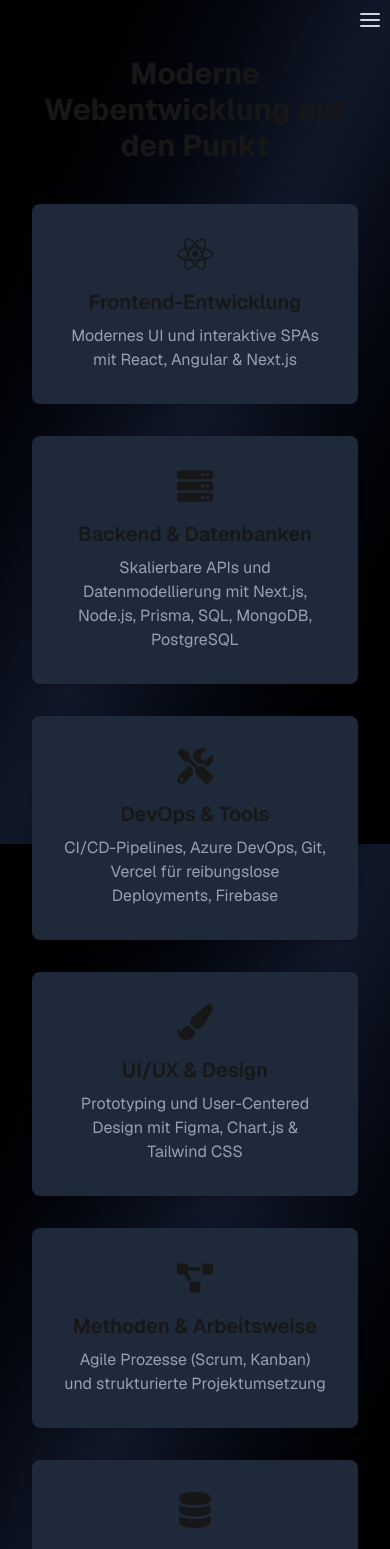
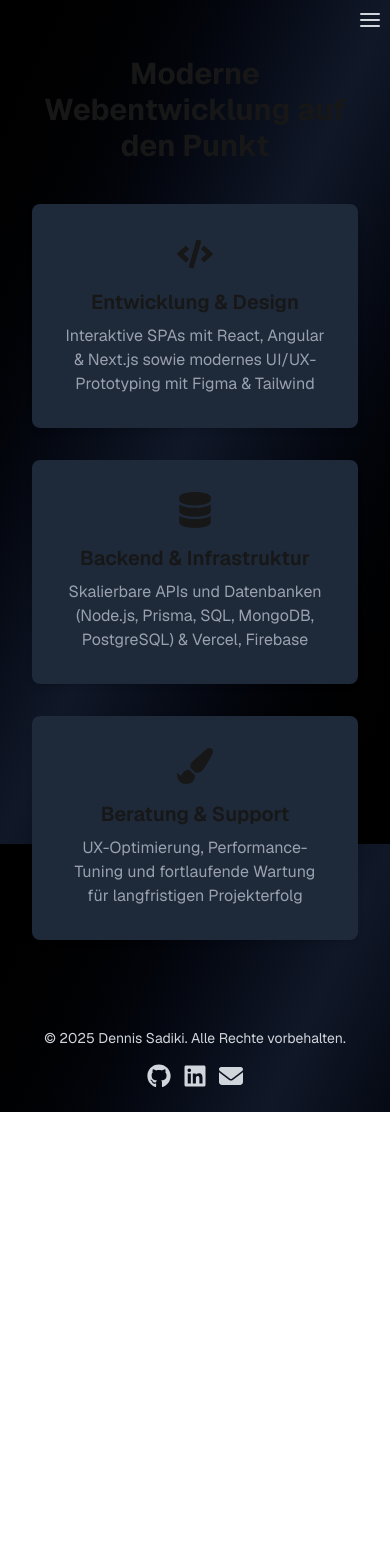
Before and after one commit to AchillesGit/portfolio, a Next.js app: page /leistungen in a window 390 px wide. Shown: the top 1549 px of the page. After the commit the page ends 1112 px from the top, so only its background shows below. Built offline with nearby package versions, Linux system fonts and the light colour scheme.

Commit message:
Refactor Footer, Hero, and Projekte components for improved content clarity, responsiveness, and consistency

```diff
--- a/app/components/footer.tsx
+++ b/app/components/footer.tsx
@@ -1,5 +1,5 @@
 import Link from "next/link";
-import { FaGithub, FaLinkedin, FaXing } from "react-icons/fa6";
+import { FaEnvelope, FaGithub, FaLinkedin } from "react-icons/fa6";
 
 export const Footer = () => {
   return (
@@ -28,13 +28,11 @@ export const Footer = () => {
           <FaLinkedin size={24} />
         </Link>
         <Link
-          href='https://www.xing.com/profile/dein-xing-profil'
-          aria-label='Xing'
-          target='_blank'
-          rel='noopener noreferrer'
+          href='/kontakt'
+          aria-label='Kontakt'
           className='hover:text-white transition-colors'
         >
-          <FaXing size={24} />
+          <FaEnvelope size={24} />
         </Link>
       </div>
     </footer>
--- a/app/components/hero.tsx
+++ b/app/components/hero.tsx
@@ -2,7 +2,7 @@ import { AvailabilityBadge } from "./availabilityBadge";
 
 export function Hero() {
   return (
-    <section className='pt-10 px-8 md:pt-34 md:pb-30 w-10/12 md:px-20'>
+    <section className='pt-10 px-8 md:pt-34 md:pb-30 md:w-8/12 w-full md:px-20'>
       <div className='container mx-auto'>
         <div className='mb-4 md:mb-10'>
           <AvailabilityBadge />
@@ -11,7 +11,7 @@ export function Hero() {
           Moderne Fullstack-Lösungen für dein Business
         </h1>
         <p className='text-xl md:text-2xl mb-8 text-gray-400'>
-          Ich bin Dennis, Webentwickler mit Leidenschaft für smarte Dashboards
+          Ich bin Dennis: Webentwickler mit Leidenschaft für smarte Dashboards
           und nutzerzentrierte Business-Tools.
         </p>
       </div>
--- a/app/leistungen/page.tsx
+++ b/app/leistungen/page.tsx
@@ -1,48 +1,24 @@
 import React from "react";
-import {
-  FaReact,
-  FaServer,
-  FaTools,
-  FaPaintBrush,
-  FaProjectDiagram,
-  FaDatabase,
-} from "react-icons/fa";
+import { FaPaintBrush, FaDatabase, FaCode } from "react-icons/fa";
 
 const services = [
   {
-    icon: <FaReact />,
-    title: "Frontend-Entwicklung",
+    icon: <FaCode />,
+    title: "Entwicklung & Design",
     description:
-      "Modernes UI und interaktive SPAs mit React, Angular & Next.js",
+      "Interaktive SPAs mit React, Angular & Next.js sowie modernes UI/UX-Prototyping mit Figma & Tailwind",
   },
   {
-    icon: <FaServer />,
-    title: "Backend & Datenbanken",
+    icon: <FaDatabase />,
+    title: "Backend & Infrastruktur",
     description:
-      "Skalierbare APIs und Datenmodellierung mit Next.js, Node.js, Prisma, SQL, MongoDB, PostgreSQL",
-  },
-  {
-    icon: <FaTools />,
-    title: "DevOps & Tools",
-    description:
-      "CI/CD-Pipelines, Azure DevOps, Git, Vercel für reibungslose Deployments, Firebase",
+      "Skalierbare APIs und Datenbanken (Node.js, Prisma, SQL, MongoDB, PostgreSQL) & Vercel, Firebase",
   },
   {
     icon: <FaPaintBrush />,
-    title: "UI/UX & Design",
+    title: "Beratung & Support",
     description:
-      "Prototyping und User-Centered Design mit Figma, Chart.js & Tailwind CSS",
-  },
-  {
-    icon: <FaProjectDiagram />,
-    title: "Methoden & Arbeitsweise",
-    description:
-      "Agile Prozesse (Scrum, Kanban) und strukturierte Projektumsetzung",
-  },
-  {
-    icon: <FaDatabase />,
-    title: "Allgemeine Kenntnisse",
-    description: "C#, .NET, Entity Framework, Java und SEO-Optimierung",
+      "UX-Optimierung, Performance-Tuning und fortlaufende Wartung für langfristigen Projekterfolg",
   },
 ];
 
--- a/app/profil/page.tsx
+++ b/app/profil/page.tsx
@@ -52,9 +52,10 @@ export default function About() {
 
           {/* Bio */}
           <p className='text-lg'>
-            Hi, ich bin Dennis Sadiki, 28 Jahre alt, Webentwickler mit B.Sc in
-            Wirtschaftsinformatik. Seit fünf Jahren baue ich Webanwendungen –
-            heute vor allem mit React, Next.js und dem T3-Stack.
+            Hi, <br />
+            ich bin Dennis Sadiki, Webentwickler mit B.Sc in
+            Wirtschaftsinformatik und seit fünf Jahren baue ich Webanwendungen.
+            Heute vor allem mit React, Next.js sowie dem T3-Stack.
           </p>
 
           <p className='text-lg'>
@@ -82,7 +83,7 @@ export default function About() {
           <p className='text-lg'>
             Und wenn der Laptop mal zu bleibt, findest du mich meistens beim
             Sport – ob im Gym oder auf dem Fahrrad. Bewegung ist für mich der
-            beste Ausgleich zum Coden.
+            schönste Ausgleich zum Coden.
           </p>
         </div>
       </div>
--- a/app/projekte/page.tsx
+++ b/app/projekte/page.tsx
@@ -7,7 +7,7 @@ export default function Projekte() {
       <section className='p-8 rounded-2xl max-w-3xl mx-auto'>
         <div className='flex flex-col md:flex-row justify-between items-start md:items-center'>
           <div>
-            <h2 className='text-3xl font-bold'>Advoservice Portal</h2>
+            <h2 className='text-3xl font-bold'>Advoservice: Portal</h2>
             <p className='text-blue-400 mt-1'>Frontend-Experte & UX-Designer</p>
           </div>
           <p className='text-gray-400 mt-4 md:mt-0'>Jan 2025 – laufend</p>
@@ -40,14 +40,14 @@ export default function Projekte() {
           </li>
           <li>
             Architektur und Umsetzung des Frontends mit React, Context API,
-            Tailwind & DevExtreme.
+            Tailwind und DevExtreme.
           </li>
           <li>
             Migration zweier komplexer Legacy-Systeme als moderne SPAs mit
             Self-Service Features.
           </li>
           <li>
-            Einführung von Rollen-/Rechtemanagement & Beitrag zur
+            Einführung von Rollen-/Rechtemanagement und Beitrag zur
             Backend-Optimierung.
           </li>
           <li>
@@ -71,7 +71,7 @@ export default function Projekte() {
       <section className='p-8 rounded-2xl max-w-3xl mx-auto'>
         <div className='flex flex-col md:flex-row justify-between items-start md:items-center'>
           <div>
-            <h2 className='text-3xl font-bold'>KPMG – Internes GPT-Portal</h2>
+            <h2 className='text-3xl font-bold'>KPMG: Internes GPT-Portal</h2>
             <p className='text-blue-400 mt-1'>Frontend Experte (Angular)</p>
           </div>
           <p className='text-gray-400 mt-4 md:mt-0'>Feb – Dez 2024</p>
@@ -102,7 +102,7 @@ export default function Projekte() {
           </li>
           <li>
             Komplette Neuentwicklung der Frontend-Architektur inkl. sauberes
-            State Management & modulare Komponentenstruktur.
+            State Management und modulare Komponentenstruktur.
           </li>
           <li>
             Umsetzung einer modernen, konsistenten UI gemäß Corporate Design in
@@ -110,10 +110,10 @@ export default function Projekte() {
           </li>
           <li>
             Integration von Funktionen wie Dokumenten-Upload, konfigurierbare
-            GPT-Logik & eingebettetem PDF-Viewer.
+            GPT-Logik und eingebettetem PDF-Viewer.
           </li>
           <li>
-            Internationale Zusammenarbeit mit Entwicklerteam aus Bulgarien &
+            Internationale Zusammenarbeit mit Entwicklerteam aus Bulgarien und
             tägliche Abstimmung im Scrum-Prozess (Englisch).
           </li>
         </ul>
@@ -134,7 +134,7 @@ export default function Projekte() {
       <section className='p-8 rounded-2xl max-w-3xl mx-auto'>
         <div className='flex flex-col md:flex-row justify-between items-start md:items-center'>
           <div>
-            <h2 className='text-3xl font-bold'>KPMG – Event-Dashboard</h2>
+            <h2 className='text-3xl font-bold'>KPMG: Event-Dashboard</h2>
             <p className='text-blue-400 mt-1'>Frontend Entwickler (Angular)</p>
           </div>
           <p className='text-gray-400 mt-4 md:mt-0'>Sep 2023 – Jan 2024</p>
@@ -177,7 +177,7 @@ export default function Projekte() {
           </li>
           <li>
             Enge Zusammenarbeit mit Stakeholdern im Rahmen eines initialen
-            Anforderungsworkshops & wöchentlicher Abstimmungen (Scrum).
+            Anforderungsworkshops und wöchentlicher Abstimmungen (Scrum).
           </li>
         </ul>
 
@@ -197,7 +197,7 @@ export default function Projekte() {
         <div className='flex flex-col md:flex-row justify-between items-start md:items-center'>
           <div>
             <h2 className='text-3xl font-bold'>
-              KPMG – Thought Leadership Tool
+              KPMG: Thought Leadership Tool
             </h2>
             <p className='text-blue-400 mt-1'>Frontend Developer (Angular)</p>
           </div>
@@ -222,23 +222,23 @@ export default function Projekte() {
 
         <ul className='list-disc marker:text-teal-600 space-y-3 mt-6 ps-4'>
           <li>
-            Migration auf neueste Angular- & PrimeNG-Version inkl. Behebung von
-            Breaking Changes.
+            Migration auf neueste Angular- und PrimeNG-Version inkl. Behebung
+            von Breaking Changes.
           </li>
           <li>
             Umsetzung eines rollenbasierten Formulars zur Erfassung von Thought
             Leadership-Inhalten.
           </li>
           <li>
-            Berechtigungslogik via SharePoint (PnPjs) clientseitig eingebunden &
-            dynamisch umgesetzt.
+            Berechtigungslogik via SharePoint (PnPjs) clientseitig eingebunden
+            und dynamisch umgesetzt.
           </li>
           <li>
             Kontinuierliche UI-Optimierungen und Anpassungen an interne
             Marketingprozesse.
           </li>
           <li>
-            Enge Zusammenarbeit mit Stakeholdern in Workshops & Weekly Reviews
+            Enge Zusammenarbeit mit Stakeholdern in Workshops und Weekly Reviews
             (Scrum).
           </li>
         </ul>
@@ -260,7 +260,7 @@ export default function Projekte() {
         <div className='flex flex-col md:flex-row justify-between items-start md:items-center'>
           <div>
             <h2 className='text-3xl font-bold'>
-              Hobby Rezeptplattform – Tech-Migration & Auth
+              Hobby Rezeptplattform: Tech-Migration & Auth
             </h2>
             <p className='text-blue-400 mt-1'>Fullstack Entwickler (Next.js)</p>
           </div>
@@ -284,8 +284,8 @@ export default function Projekte() {
 
         <ul className='list-disc marker:text-teal-600 space-y-3 mt-6 ps-4'>
           <li>
-            Migration vom klassischen MERN‑Stack zu Next.js & Prisma zur
-            Verbesserung von Performance, Developer Experience und SEO.
+            Migration vom klassischen MERN‑Stack zu Next.js und Prisma zur
+            Verbesserung von Performance und Developer Experience.
           </li>
           <li>
             Implementierung von NextAuth mit rollenbasierter Zugriffslogik.
@@ -316,7 +316,7 @@ export default function Projekte() {
         <div className='flex flex-col md:flex-row justify-between items-start md:items-center'>
           <div>
             <h2 className='text-3xl font-bold'>
-              Hobby PWA – Foto- & Erlebnis-Journal
+              Hobby PWA: Foto- & Erlebnis-Journal
             </h2>
             <p className='text-blue-400 mt-1'>Fullstack Entwicklung (Solo)</p>
           </div>
@@ -342,11 +342,11 @@ export default function Projekte() {
             Foto- und Erlebnis‑Journaling.
           </li>
           <li>
-            Sicherer Bild- und Datenupload via Firebase Auth (Whitelist) & Blob
-            Storage.
+            Sicherer Bild- und Datenupload via Firebase Auth (Whitelist) und
+            Blob Storage.
           </li>
           <li>
-            Durchführung von zwei Testrunden mit über 100 Einträgen & 200+
+            Durchführung von zwei Testrunden mit über 100 Einträgen und 200+
             Bildern inkl. Nutzerfeedback.
           </li>
           <li>
```
